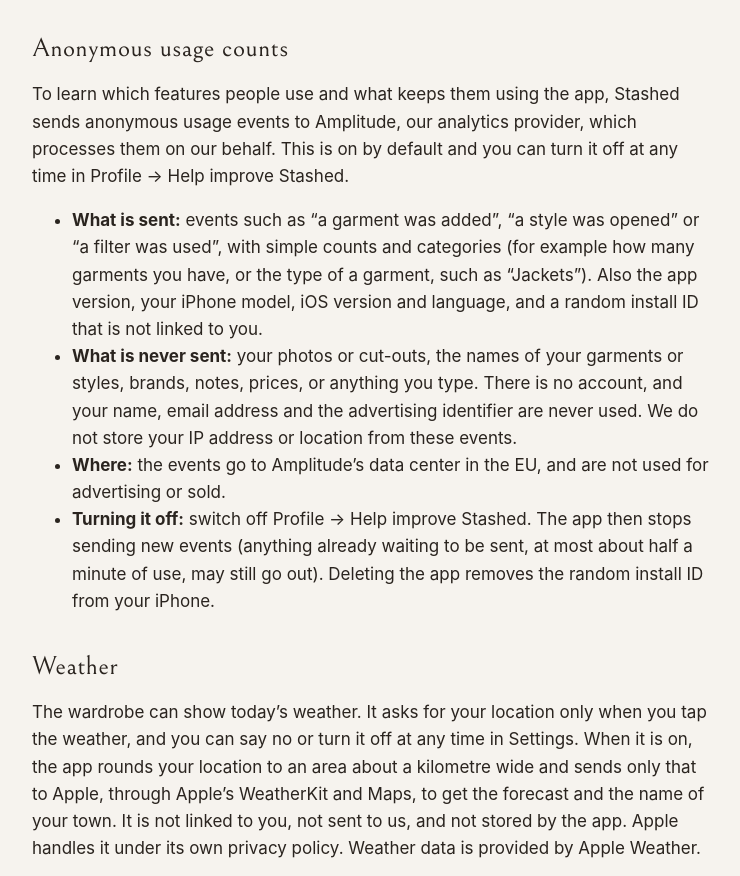
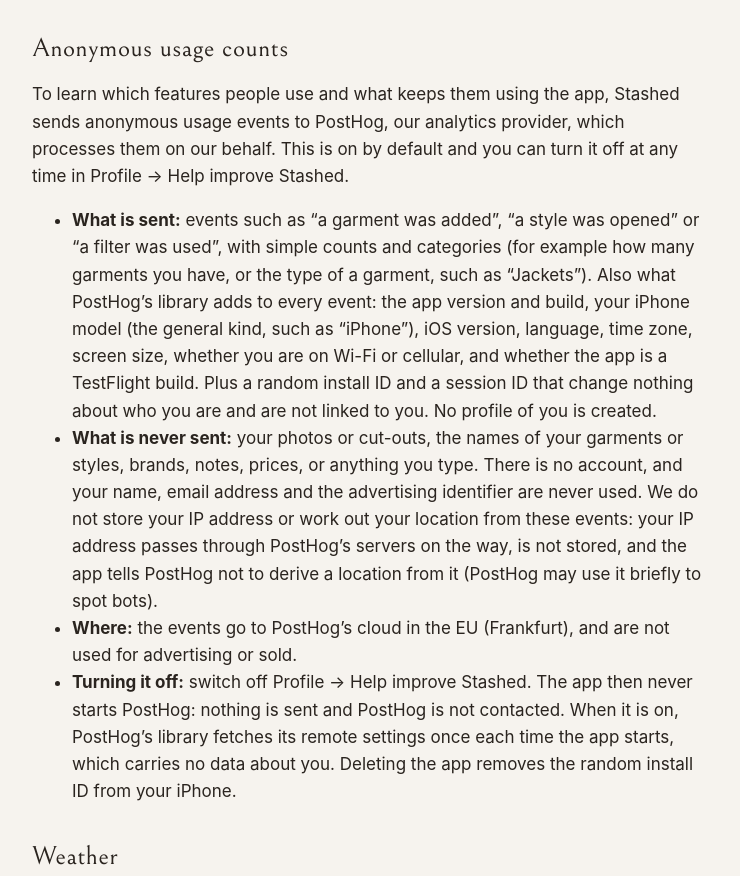
Before and after one commit to timjoh92/stashed, a plain HTML site: page privacy/index.html in a window 1280 px wide. Shown: the part 595-1471 px from the top of the page, without its empty margins (268-1008 px from the left). Drawn offline with Linux system fonts and the light colour scheme.

Commit message:
Privacy policy: PostHog (EU cloud) instead of Amplitude, off means never started (Stashed 2.1)
Co-Authored-By: Claude Opus 5.5 <noreply@anthropic.com>
Claude-Session: https://claude.ai/code/session_01HhDbV8j762knM9QJiDRvgP

```diff
--- a/privacy/index.html
+++ b/privacy/index.html
@@ -4,7 +4,7 @@
 <meta charset="utf-8">
 <meta name="viewport" content="width=device-width, initial-scale=1">
 <title>Privacy Policy – Stashed</title>
-<meta name="description" content="Stashed – Wardrobe keeps your clothes and photos on your iPhone. It sends anonymous usage counts to Amplitude (EU) unless you turn that off, and an approximate location to Apple for the weather.">
+<meta name="description" content="Stashed – Wardrobe keeps your clothes and photos on your iPhone. It sends anonymous usage counts to PostHog (EU) unless you turn that off, and an approximate location to Apple for the weather.">
 <link rel="icon" href="../assets/icon.jpg">
 <link rel="stylesheet" href="../assets/style.css">
 </head>
@@ -26,12 +26,12 @@
 <p>Your garments, their photos and cut-outs, their details (type, colors, material, brand, price, notes and so on), your styles and your settings are stored only on your iPhone, inside the app. They are never sent to us or to anyone else. We have no server. Apart from the usage counts and the weather described below, the app makes no network connections.</p>
 
 <h2>Anonymous usage counts</h2>
-<p>To learn which features people use and what keeps them using the app, Stashed sends anonymous usage events to Amplitude, our analytics provider, which processes them on our behalf. This is on by default and you can turn it off at any time in Profile → Help improve Stashed.</p>
+<p>To learn which features people use and what keeps them using the app, Stashed sends anonymous usage events to PostHog, our analytics provider, which processes them on our behalf. This is on by default and you can turn it off at any time in Profile → Help improve Stashed.</p>
 <ul>
-<li><strong>What is sent:</strong> events such as “a garment was added”, “a style was opened” or “a filter was used”, with simple counts and categories (for example how many garments you have, or the type of a garment, such as “Jackets”). Also the app version, your iPhone model, iOS version and language, and a random install ID that is not linked to you.</li>
-<li><strong>What is never sent:</strong> your photos or cut-outs, the names of your garments or styles, brands, notes, prices, or anything you type. There is no account, and your name, email address and the advertising identifier are never used. We do not store your IP address or location from these events.</li>
-<li><strong>Where:</strong> the events go to Amplitude’s data center in the EU, and are not used for advertising or sold.</li>
-<li><strong>Turning it off:</strong> switch off Profile → Help improve Stashed. The app then stops sending new events (anything already waiting to be sent, at most about half a minute of use, may still go out). Deleting the app removes the random install ID from your iPhone.</li>
+<li><strong>What is sent:</strong> events such as “a garment was added”, “a style was opened” or “a filter was used”, with simple counts and categories (for example how many garments you have, or the type of a garment, such as “Jackets”). Also what PostHog’s library adds to every event: the app version and build, your iPhone model (the general kind, such as “iPhone”), iOS version, language, time zone, screen size, whether you are on Wi-Fi or cellular, and whether the app is a TestFlight build. Plus a random install ID and a session ID that change nothing about who you are and are not linked to you. No profile of you is created.</li>
+<li><strong>What is never sent:</strong> your photos or cut-outs, the names of your garments or styles, brands, notes, prices, or anything you type. There is no account, and your name, email address and the advertising identifier are never used. We do not store your IP address or work out your location from these events: your IP address passes through PostHog’s servers on the way, is not stored, and the app tells PostHog not to derive a location from it (PostHog may use it briefly to spot bots).</li>
+<li><strong>Where:</strong> the events go to PostHog’s cloud in the EU (Frankfurt), and are not used for advertising or sold.</li>
+<li><strong>Turning it off:</strong> switch off Profile → Help improve Stashed. The app then never starts PostHog: nothing is sent and PostHog is not contacted. When it is on, PostHog’s library fetches its remote settings once each time the app starts, which carries no data about you. Deleting the app removes the random install ID from your iPhone.</li>
 </ul>
 
 <h2>Weather</h2>
@@ -50,7 +50,7 @@
 <ul>
 <li>No account or sign-in.</li>
 <li>No tracking across apps or websites, and no advertising.</li>
-<li>The only third-party code in the app is Amplitude’s analytics library, described above.</li>
+<li>The only third-party code in the app is PostHog’s analytics library, described above.</li>
 <li>No selling of data, and nothing shared except the anonymous usage events above.</li>
 </ul>
 
```
